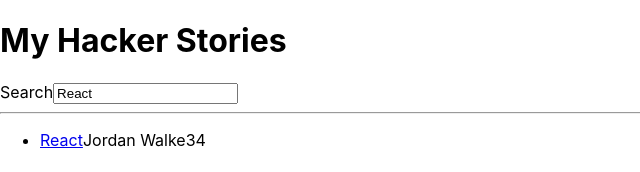
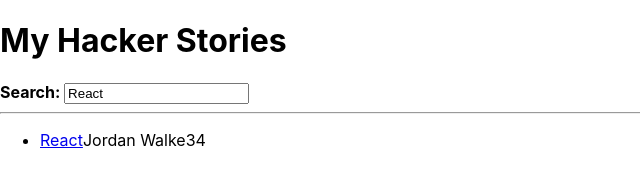
Before and after one commit to fjure/road-to-react, a React (Create React App) app: page / in a window 1280 px wide. Shown: the top 172 px of the page, without its empty margins (0-640 px from the left). Built offline with nearby package versions, Linux system fonts and the light colour scheme.

Commit message:
using children prop

```diff
--- a/src/App.js
+++ b/src/App.js
@@ -55,7 +55,9 @@
         label="Search"
         value={searchTerm}
         onInputChange={handleSearch}
-      />
+      >
+        <strong>Search: </strong>
+      </InputWithLabel>
 
       <hr />
 
@@ -64,9 +66,15 @@
   );
 };
 
-const InputWithLabel = ({ id, label, value, type = "text", onInputChange }) => (
+const InputWithLabel = ({
+  id,
+  value,
+  type = "text",
+  onInputChange,
+  children,
+}) => (
   <>
-    <label htmlFor={id}>{label}</label>
+    <label htmlFor={id}>{children}</label>
     <input id={id} type={type} value={value} onChange={onInputChange} />
   </>
 );
```
